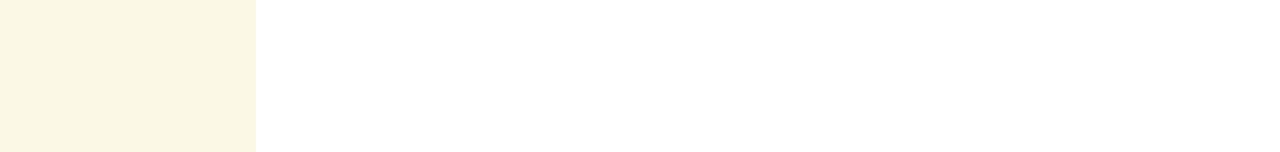
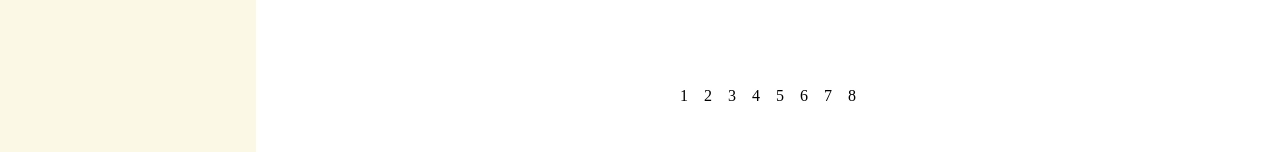
Before and after one commit to jesusemendoza/hh-color-picker, a React (Vite) app: page /home in a window 1280 px wide. Shown: the part 645-797 px from the top of the page. Built offline with nearby package versions, Linux system fonts and the light colour scheme; a web font is replaced by a local one.

Commit message:
pagination now works

```diff
--- a/src/components/detail/_detail.scss
+++ b/src/components/detail/_detail.scss
@@ -11,6 +11,7 @@
     }
     .detail-toggle-button:hover {
         background: wheat;
+        cursor: pointer;
     }
     .detail-toggle-button:active {
         background: gray;
--- /dev/null
+++ b/src/components/page-bar/_page-bar.scss
@@ -0,0 +1,44 @@
+.page-bar {
+	background-color:rgba(255,255,255,0.1);
+	overflow: hidden;
+	position: fixed;
+    z-index: 10;
+    padding-top: 0.5em;
+
+	a {
+		color: #FFF;
+	}
+
+	a:visited {
+		color: #FFF;
+	}
+	.navWide {
+		display: block;
+		margin: 0 auto;
+		padding-right: 5em;
+		padding-left: 5em;
+
+
+		.wideDiv {
+			text-align: center;
+
+			.nav-link:hover {
+                background:rgb(165, 165, 165);
+                cursor: pointer;
+			  }
+
+		    .nav-link {
+                color: #000;
+				text-decoration: none;
+				display: inline-block;
+				// Adjust padding to increase/decrease the space between links.
+                padding: 0.6em 0.5em 0.6em 0.5em;
+                border-radius: 10px;
+			}
+		}
+	}
+
+	// Navbar is set to default with the "hamburger" and links on the left
+	// side of the screen. To move to the right of the screen, simply
+	// change the three "float: Left;" references to read "float: right;".
+}
--- /dev/null
+++ b/src/components/page-bar/index.js
@@ -0,0 +1,33 @@
+import React from 'react'
+import './_page-bar.scss'
+
+export default class PageBar extends React.Component {
+
+    constructor(props){
+        super(props)
+    }
+
+render() {
+        const { changePage, detailView } = this.props;
+		return (
+            <div className='page-bar'
+                style={{bottom:`${detailView?5:-5}%`, right:'20%', width:'40%'}}>
+				<div className="navWide">
+					<div className="wideDiv" onClick={(event)=> changePage(event)}>
+						<a id='0'className="nav-link">1</a>
+						<a id='1'className="nav-link">2</a>
+						<a id='2'className="nav-link">3</a>
+						<a id='3'className="nav-link">4</a>
+						<a id='4'className="nav-link">5</a>
+						<a id='5'className="nav-link">6</a>
+                        <a id='6'className="nav-link">7</a>
+						<a id='7'className="nav-link">8</a>
+					</div>
+				</div>
+			</div>
+		);
+	}
+};
+
+//todo
+//make the logo go home when clicked
--- a/src/components/page-view/index.js
+++ b/src/components/page-view/index.js
@@ -1,5 +1,6 @@
 import React, { Fragment } from 'react';
 import ColorPalette from '../color-palette';
+import PageBar from '../page-bar';
 
 export default class PageView extends React.Component {
     constructor(props){
@@ -8,7 +9,7 @@ export default class PageView extends React.Component {
     }
 
     render(){
-        let { detailView, handleColorChange, activeColorsDetail, rows } = this.props;
+        let { detailView, handleColorChange, activeColorsDetail, rows, changePage } = this.props;
         return (
             <Fragment>
                 <ColorPalette
@@ -32,7 +33,11 @@ export default class PageView extends React.Component {
                     bottom={56}
                     name='three'
                 />
-            </Fragment>
+                <PageBar
+                    changePage={changePage}
+                    detailView={!detailView}
+                />
+                </Fragment>
         )
     }
 }
--- a/src/routes/home/index.js
+++ b/src/routes/home/index.js
@@ -23,7 +23,8 @@ export default class Home extends React.Component {
         this.handleColorChange = this.handleColorChange.bind(this);
         this.detailViewToggle = this.detailViewToggle.bind(this);
         this.changeDetailColors = this.changeDetailColors.bind(this);
-        this.setNewRows = this.setNewRows.bind(this)
+        this.setNewRows = this.setNewRows.bind(this);
+        this.changePage = this.changePage.bind(this);
     }
 
         handleColorChange(event) {
@@ -60,8 +61,8 @@ export default class Home extends React.Component {
             let { offset, start, end } = this.state;
 
             for ( let i = start; i < (start+offset) ; i++){
-                (i < 5)? row1.push({hex : colorData[i].hex})
-                    :( i < 10)? row2.push({hex: colorData[i].hex})
+                (i < (start + 5))? row1.push({hex : colorData[i].hex})
+                    :( i < (start + 10))? row2.push({hex: colorData[i].hex})
                         :row3.push({hex: colorData[i].hex});
             }
 
@@ -70,8 +71,6 @@ export default class Home extends React.Component {
                 row2: row2,
                 row3: row3,
                 activeColorsDetail: row1,
-                start: start + offset,
-                end : end + offset,
             })
         }
 
@@ -79,6 +78,23 @@ export default class Home extends React.Component {
             (event.target.id === 'clear-detail' || event.target.id ==='clear-text')?
             this.setState({detailView: false})
             :this.setState({detailView: true});
+        }
+
+        changePage(event) {
+            console.log(event.target.id, ': change page')
+            let num = parseInt(event.target.id)
+            let { start, end, offset} = this.state;
+            start = ((num * offset));
+            end = (start + offset);
+            console.log(end, ': start type of')
+            this.setState({
+                start: start,
+                end: end,
+                detailView: false,
+            })
+            setTimeout(()=>{
+                this.setNewRows()
+            }, 200)
         }
 
         componentWillMount() {
@@ -108,6 +124,7 @@ export default class Home extends React.Component {
             rows1={this.state.row1}
             rows2={this.state.row2}
             rows3={this.state.row3}
+            changePage={this.changePage}
         />
 	</div>
 
```
Also changed, not shown: src/components/three-across/_three-across.scss (deleted, +0 -89 lines), src/components/three-across/index.js (deleted, +0 -53 lines).
